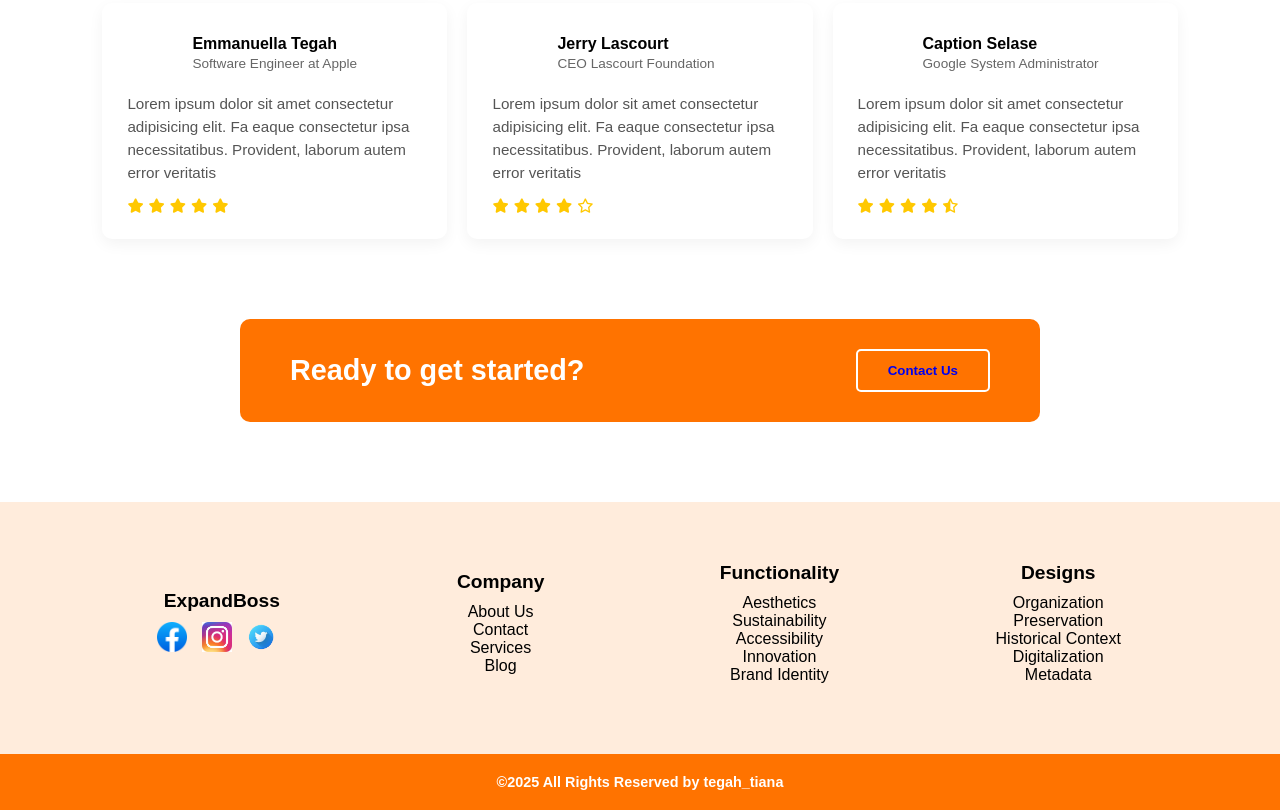
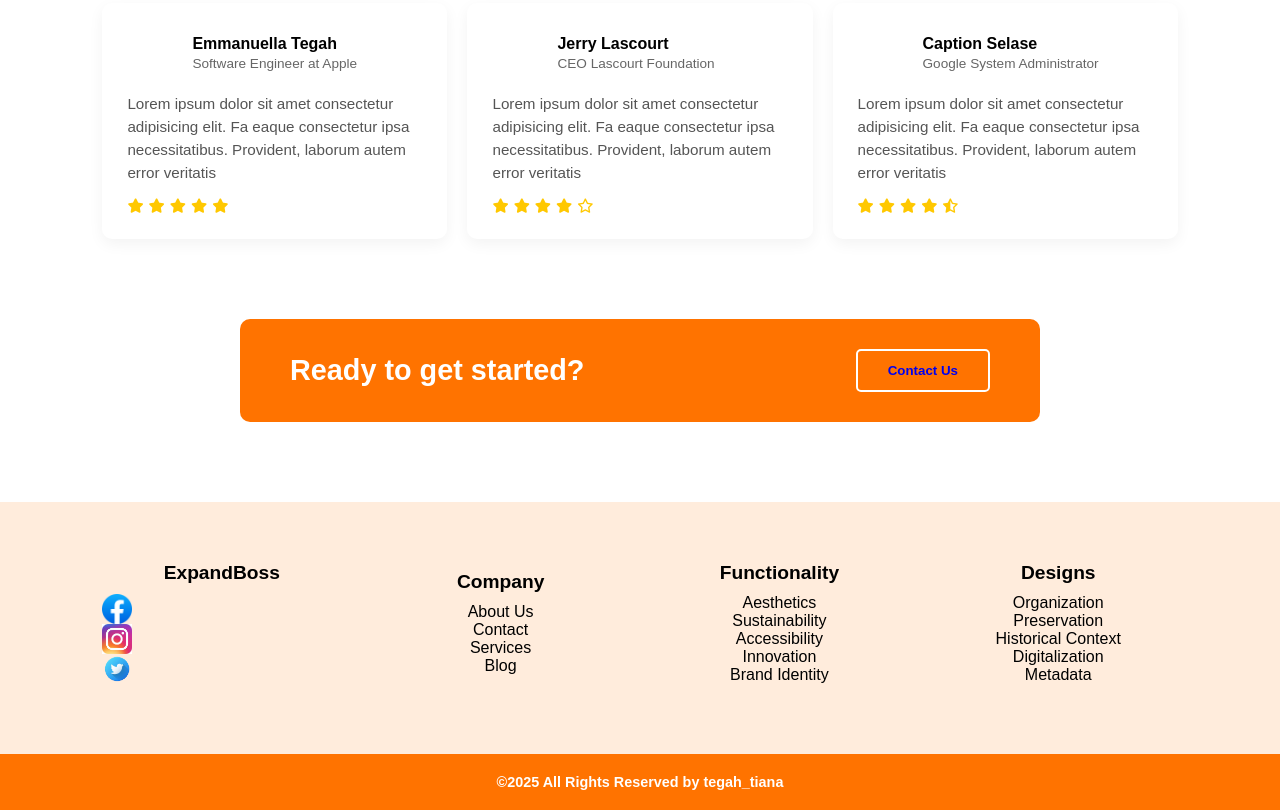
Before and after one commit to Cittykitten/Tevis, a plain HTML site: page index.html in a window 1280 px wide. Shown: the part 3292-4102 px from the top of the page. Drawn offline with Linux system fonts and the light colour scheme.

Commit message:
style.css

```diff
--- a/style.css
+++ b/style.css
@@ -747,3 +747,8 @@ nav ul li a:hover {
     text-align: center;
     align-items: center;
 }
+
+.eb img{
+    display: flex;
+    align-items: center;
+}
```
